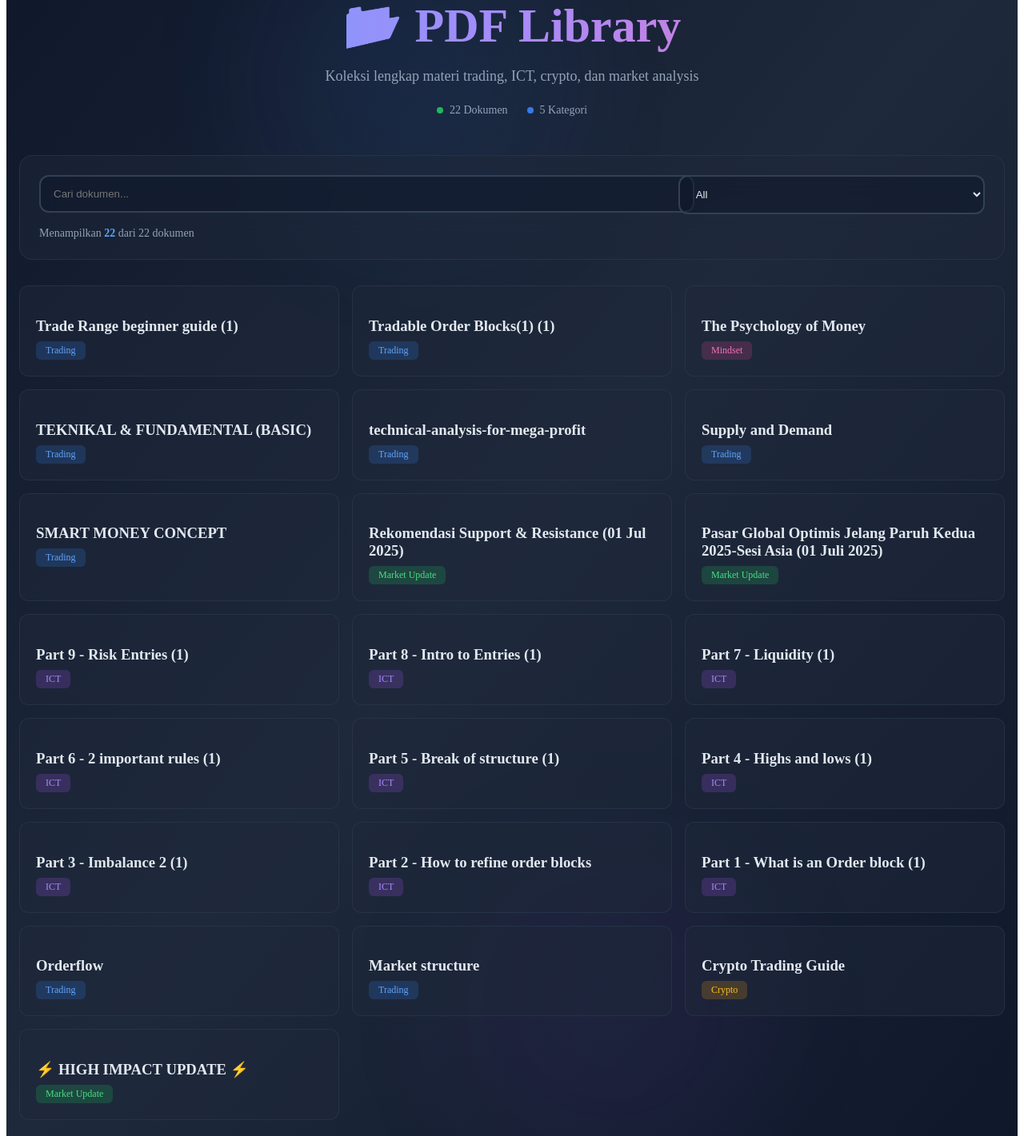
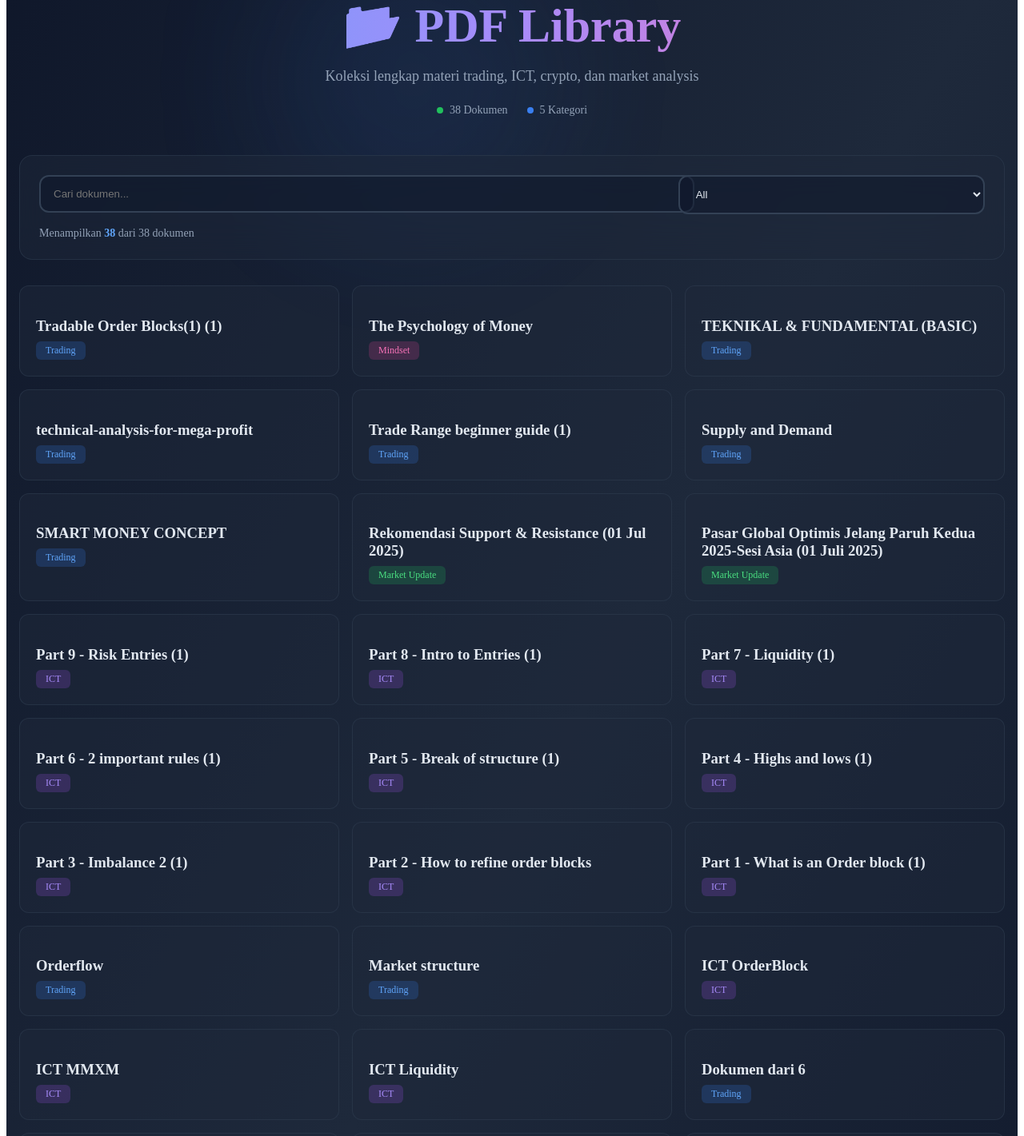
Before and after one commit to fxcomunity/nyimpenpdf, a Next.js app: page / in a window 1280 px wide. Shown: the part 100-1521 px from the top of the page at 80% size. Built offline with nearby package versions, Linux system fonts and the light colour scheme.

Commit message:
Update files.js

```diff
--- a/data/files.js
+++ b/data/files.js
@@ -1,26 +1,43 @@
+// data/files.js
 const files = [
-  { slug:"trade-range-beginner-guide", title:"Trade Range beginner guide (1).pdf", id:"11_70wg7O0gSoEF10v9X1DU4agu1cKJq4", category:"Trading", seoTitle:"Trade Range Beginner Guide PDF" },
-  { slug:"tradable-order-blocks", title:"Tradable Order Blocks(1) (1).pdf", id:"1nGaFSHsGpX3H75DSj_Kv_biPmSenK2Wf", category:"Trading", seoTitle:"Tradable Order Blocks PDF" },
-  { slug:"psychology-of-money", title:"The Psychology of Money.pdf", id:"1vZoKMTjSDGO6vPptjXgYwLmqPO8CIyak", category:"Mindset", seoTitle:"The Psychology of Money PDF" },
-  { slug:"teknikal-fundamental-basic", title:"TEKNIKAL & FUNDAMENTAL (BASIC).pdf", id:"1jO4JslpkkZLHYev1YyZ91Gpa6gK_VTDD", category:"Trading", seoTitle:"Teknikal & Fundamental Trading PDF" },
-  { slug:"technical-analysis-mega-profit", title:"technical-analysis-for-mega-profit.pdf", id:"1jfx84nvvDBanQGdHRSMq7Xir_5M8djQH", category:"Trading", seoTitle:"Technical Analysis Mega Profit PDF" },
-  { slug:"supply-demand", title:"Supply and Demand.pdf", id:"1oYkKYkAO0cS7g8Sp_D2Yg8Pp7uZXZlc_", category:"Trading", seoTitle:"Supply and Demand PDF" },
-  { slug:"smart-money-concept", title:"SMART MONEY CONCEPT.pdf", id:"1E5YAbKdRGqNYsKBmDEDH-9ZpRbp1R0Rk", category:"Trading", seoTitle:"Smart Money Concept PDF" },
-  { slug:"support-resistance-juli-2025", title:"Rekomendasi Support & Resistance (01 Jul 2025).pdf", id:"11tnIz_vRIe5CLkPwB9Us2Dd8YzCeaQWx", category:"Market Update", seoTitle:"Support Resistance Juli 2025 PDF" },
-  { slug:"pasar-global-optimis-2025", title:"Pasar Global Optimis Jelang Paruh Kedua 2025-Sesi Asia (01 Juli 2025).pdf", id:"1dzS9mYUvGITy1eAHWG7SKaDJpFOI2H2L", category:"Market Update", seoTitle:"Pasar Global Optimis 2025 PDF" },
-  { slug:"ict-part-9-risk-entries", title:"Part 9 - Risk Entries (1).pdf", id:"1M3PkpBuvkuV-TDtObyPAXMst-emYODrH", category:"ICT", seoTitle:"ICT Part 9 Risk Entries PDF" },
-  { slug:"ict-part-8-intro-entries", title:"Part 8 - Intro to Entries (1).pdf", id:"19YiETeO8AZbISHiMl3FBYmn5a75UaUr4", category:"ICT", seoTitle:"ICT Part 8 Intro Entries PDF" },
-  { slug:"ict-part-7-liquidity", title:"Part 7 - Liquidity (1).pdf", id:"1x_Dp5AFr8YokHGwfWZB7SdaZuapv18tK", category:"ICT", seoTitle:"ICT Part 7 Liquidity PDF" },
-  { slug:"ict-part-6-rules", title:"Part 6 - 2 important rules (1).pdf", id:"1p1d3X0nYPcO4D5RMjJqvHzh4TK3BK4fe", category:"ICT", seoTitle:"ICT Part 6 Rules PDF" },
-  { slug:"ict-part-5-bos", title:"Part 5 - Break of structure (1).pdf", id:"1dxdyD3v7d-5MFuD97JK7zNw9Z2dncpjj", category:"ICT", seoTitle:"ICT Part 5 BOS PDF" },
-  { slug:"ict-part-4-high-low", title:"Part 4 - Highs and lows (1).pdf", id:"1QmRPJ3DbTfgr_O03fCP8kC7yn471Qi6C", category:"ICT", seoTitle:"ICT Part 4 High Low PDF" },
-  { slug:"ict-part-3-imbalance", title:"Part 3 - Imbalance 2 (1).pdf", id:"1rrE4QL0jE4QeiOy0U8S48Ui4VnoLM00Q", category:"ICT", seoTitle:"ICT Part 3 Imbalance PDF" },
-  { slug:"ict-part-2-order-block", title:"Part 2 - How to refine order blocks.pdf", id:"13Qn34LKgyMfRHoKO_Ow1rPC-iQfzP6yn", category:"ICT", seoTitle:"ICT Part 2 Order Block PDF" },
-  { slug:"ict-part-1-order-block", title:"Part 1 - What is an Order block (1).pdf", id:"1Rvsfk66vRQwE23LVowBYrVKsgmWEVaai", category:"ICT", seoTitle:"ICT Part 1 Order Block PDF" },
-  { slug:"orderflow", title:"Orderflow.pdf", id:"1jPcCnuLXsURaoi9yQyF5O_uLaJFZaruK", category:"Trading", seoTitle:"Orderflow Trading PDF" },
-  { slug:"market-structure", title:"Market structure.pdf", id:"1v7j8Vze4KBKR4KO1iPYtAPbVdeqindDM", category:"Trading", seoTitle:"Market Structure PDF" },
-  { slug:"crypto-trading-guide", title:"Crypto Trading Guide.pdf", id:"1t9qyXjV6fMLxCp9jNX44d8V7KhXmmVUB", category:"Crypto", seoTitle:"Crypto Trading Guide PDF" },
-  { slug:"high-impact-update", title:"⚡ HIGH IMPACT UPDATE ⚡.pdf", id:"11ORFQEkeBAbz9svmP7yyPHbsmhndvvRN", category:"Market Update", seoTitle:"High Impact Market Update PDF" }
+  { slug: "tradable-order-blocks", title: "Tradable Order Blocks(1) (1).pdf", id: "1nGaFSHsGpX3H75DSj_Kv_biPmSenK2Wf", category: "Trading", seoTitle: "Tradable Order Blocks PDF" },
+  { slug: "psychology-of-money", title: "The Psychology of Money.pdf", id: "1vZoKMTjSDGO6vPptjXgYwLmqPO8CIyak", category: "Mindset", seoTitle: "The Psychology of Money PDF" },
+  { slug: "teknikal-fundamental-basic", title: "TEKNIKAL & FUNDAMENTAL (BASIC).pdf", id: "1jO4JslpkkZLHYev1YyZ91Gpa6gK_VTDD", category: "Trading", seoTitle: "Teknikal & Fundamental Trading PDF" },
+  { slug: "technical-analysis-mega-profit", title: "technical-analysis-for-mega-profit.pdf", id: "1jfx84nvvDBanQGdHRSMq7Xir_5M8djQH", category: "Trading", seoTitle: "Technical Analysis Mega Profit PDF" },
+  { slug: "trade-range-beginner-guide", title: "Trade Range beginner guide (1).pdf", id: "11_70wg7O0gSoEF10v9X1DU4agu1cKJq4", category: "Trading", seoTitle: "Trade Range Beginner Guide PDF" },
+  { slug: "supply-demand", title: "Supply and Demand.pdf", id: "1oYkKYkAO0cS7g8Sp_D2Yg8Pp7uZXZlc_", category: "Trading", seoTitle: "Supply and Demand PDF" },
+  { slug: "smart-money-concept", title: "SMART MONEY CONCEPT.pdf", id: "1E5YAbKdRGqNYsKBmDEDH-9ZpRbp1R0Rk", category: "Trading", seoTitle: "Smart Money Concept PDF" },
+  { slug: "support-resistance-juli-2025", title: "Rekomendasi Support & Resistance (01 Jul 2025).pdf", id: "11tnIz_vRIe5CLkPwB9Us2Dd8YzCeaQWx", category: "Market Update", seoTitle: "Support Resistance Juli 2025 PDF" },
+  { slug: "pasar-global-optimis-2025", title: "Pasar Global Optimis Jelang Paruh Kedua 2025-Sesi Asia (01 Juli 2025).pdf", id: "1dzS9mYUvGITy1eAHWG7SKaDJpFOI2H2L", category: "Market Update", seoTitle: "Pasar Global Optimis 2025 PDF" },
+  { slug: "ict-part-9-risk-entries", title: "Part 9 - Risk Entries (1).pdf", id: "1M3PkpBuvkuV-TDtObyPAXMst-emYODrH", category: "ICT", seoTitle: "ICT Part 9 Risk Entries PDF" },
+  { slug: "ict-part-8-intro-entries", title: "Part 8 - Intro to Entries (1).pdf", id: "19YiETeO8AZbISHiMl3FBYmn5a75UaUr4", category: "ICT", seoTitle: "ICT Part 8 Intro Entries PDF" },
+  { slug: "ict-part-7-liquidity", title: "Part 7 - Liquidity (1).pdf", id: "1x_Dp5AFr8YokHGwfWZB7SdaZuapv18tK", category: "ICT", seoTitle: "ICT Part 7 Liquidity PDF" },
+  { slug: "ict-part-6-rules", title: "Part 6 - 2 important rules (1).pdf", id: "1p1d3X0nYPcO4D5RMjJqvHzh4TK3BK4fe", category: "ICT", seoTitle: "ICT Part 6 Rules PDF" },
+  { slug: "ict-part-5-bos", title: "Part 5 - Break of structure (1).pdf", id: "1dxdyD3v7d-5MFuD97JK7zNw9Z2dncpjj", category: "ICT", seoTitle: "ICT Part 5 BOS PDF" },
+  { slug: "ict-part-4-high-low", title: "Part 4 - Highs and lows (1).pdf", id: "1QmRPJ3DbTfgr_O03fCP8kC7yn471Qi6C", category: "ICT", seoTitle: "ICT Part 4 High Low PDF" },
+  { slug: "ict-part-3-imbalance", title: "Part 3 - Imbalance 2 (1).pdf", id: "1rrE4QL0jE4QeiOy0U8S48Ui4VnoLM00Q", category: "ICT", seoTitle: "ICT Part 3 Imbalance PDF" },
+  { slug: "ict-part-2-order-block", title: "Part 2 - How to refine order blocks.pdf", id: "13Qn34LKgyMfRHoKO_Ow1rPC-iQfzP6yn", category: "ICT", seoTitle: "ICT Part 2 Order Block PDF" },
+  { slug: "ict-part-1-order-block", title: "Part 1 - What is an Order block (1).pdf", id: "1Rvsfk66vRQwE23LVowBYrVKsgmWEVaai", category: "ICT", seoTitle: "ICT Part 1 Order Block PDF" },
+  { slug: "orderflow", title: "Orderflow.pdf", id: "1jPcCnuLXsURaoi9yQyF5O_uLaJFZaruK", category: "Trading", seoTitle: "Orderflow Trading PDF" },
+  { slug: "market-structure", title: "Market structure.pdf", id: "1v7j8Vze4KBKR4KO1iPYtAPbVdeqindDM", category: "Trading", seoTitle: "Market Structure PDF" },
+  { slug: "ict-orderblock", title: "ICT OrderBlock.pdf", id: "15ScThpFMmYIll-O5zgrQ3z8hg6YYETTD", category: "ICT", seoTitle: "ICT OrderBlock PDF" },
+  { slug: "ict-mmxm", title: "ICT MMXM.pdf", id: "15RMg044QY_nz719-BtsgOsmjT5VHXBVV", category: "ICT", seoTitle: "ICT MMXM PDF" },
+  { slug: "ict-liquidity", title: "ICT Liquidity.pdf", id: "1tMfjfTda0LhH_EHChGN12qKHk1Eq_qaO", category: "ICT", seoTitle: "ICT Liquidity PDF" },
+  { slug: "dokumen-6", title: "Dokumen dari 6.pdf", id: "1xe2vqGQryNT8aNACjy6n3A0U0AS8k2Ow", category: "Trading", seoTitle: "Dokumen Trading 6 PDF" },
+  { slug: "dokumen-5", title: "Dokumen dari 5.pdf", id: "1t43q2eszfJ88obayIABjLtmqVnEcA6LN", category: "Trading", seoTitle: "Dokumen Trading 5 PDF" },
+  { slug: "dokumen-4", title: "Dokumen dari 4.pdf", id: "1_Mspp8uveZoFnT6upavvSOD2xHDd3vPN", category: "Trading", seoTitle: "Dokumen Trading 4 PDF" },
+  { slug: "dokumen-3", title: "Dokumen dari 3.pdf", id: "1eg33AcqXlvXqf8ImYqyUJNl3jm5-MVr6", category: "Trading", seoTitle: "Dokumen Trading 3 PDF" },
+  { slug: "dokumen-2", title: "Dokumen dari 2.pdf", id: "1vnaQGhsdx2lSrnoQjCcudII1v8nDrmRz", category: "Trading", seoTitle: "Dokumen Trading 2 PDF" },
+  { slug: "dokumen-1", title: "Dokumen dari 1.pdf", id: "1qUpkiWQl920-11Q8igLedF1nUV2dnedI", category: "Trading", seoTitle: "Dokumen Trading 1 PDF" },
+  { slug: "crypto-trading-guide", title: "Crypto Trading Guide.pdf", id: "1t9qyXjV6fMLxCp9jNX44d8V7KhXmmVUB", category: "Crypto", seoTitle: "Crypto Trading Guide PDF" },
+  { slug: "chart-pattern-candlesticks", title: "Chart Pattern & Candlesticks Clear .pdf", id: "13QJW4o6M35TfJw1jMcMcf1ablG-2sRJ0", category: "Trading", seoTitle: "Chart Pattern Candlesticks PDF" },
+  { slug: "candlesticks-fibonacci-chart-pattern", title: "Candlesticks._Fibonacci_and_Chart_Pattern_Trading_Tools.pdf", id: "1PwN9fAZAtp8i12szgEHjuMjduxlrYC7T", category: "Trading", seoTitle: "Candlesticks Fibonacci Chart Pattern PDF" },
+  { slug: "stock-market-presentation", title: "Beige and Dark Green Modern Minimalist Stock Market Presentation_20250702_151332_0000.pdf", id: "1hAicdiRfND1z1tFp4Ki9Fpq0DKd0r6H7", category: "Market Update", seoTitle: "Stock Market Presentation PDF" },
+  { slug: "pengenalan-trading-forex", title: "BAB_1_Pengenalan_Trading_Forex_E_Book_By_SimpleCuan_Indonesia.pdf", id: "1-rRetTt9FGLrfVijFZ_Mm8uBEVb-FGBC", category: "Trading", seoTitle: "Pengenalan Trading Forex PDF" },
+  { slug: "analisis-teknikal-forex", title: "44229-ID-analisis-teknikal-untuk-mendapatkan-profit-dalam-forex-trading-online.pdf", id: "1JNmMA4SOxSSZo6rieM-s7KNMnPjJxbEo", category: "Trading", seoTitle: "Analisis Teknikal Forex PDF" },
+  { slug: "technical-document", title: "3400e76f0d50587e92723c191c64f09b.pdf", id: "1Vp4QCF4ugfbm_ny6NKkRrFhtRMtjXNQX", category: "Trading", seoTitle: "Technical Trading Document PDF" },
+  { slug: "pengenalan-forex", title: "01-Pengenalan-Forex.pdf", id: "1gQa-LO816sS2Xp3UUOFqOKOiGYMog8gC", category: "Trading", seoTitle: "Pengenalan Forex PDF" },
+  { slug: "high-impact-update", title: "⚡ HIGH IMPACT UPDATE ⚡.pdf", id: "11ORFQEkeBAbz9svmP7yyPHbsmhndvvRN", category: "Market Update", seoTitle: "High Impact Market Update PDF" }
 ];
 
 export default files;
```
